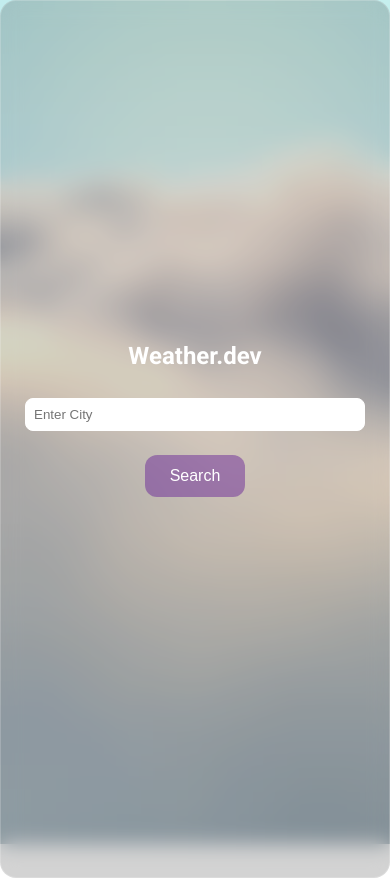
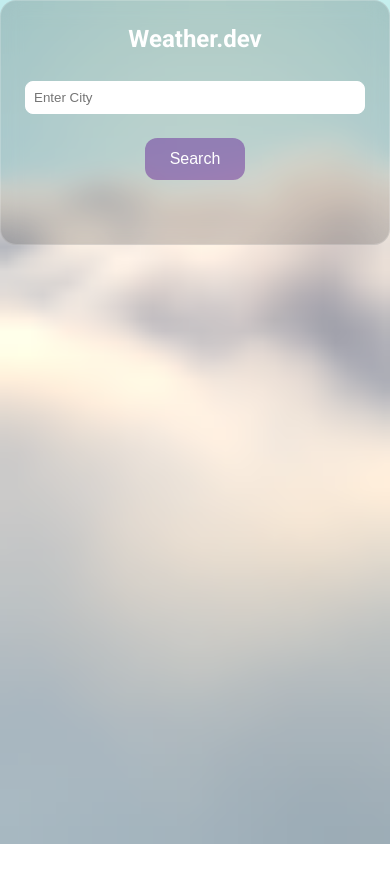
Before and after one commit to WilCoYo/weather-app, a plain HTML site: page index.html in a window 390 px wide. After the commit the page ends 844 px from the top, so only its background shows below. Drawn offline with nearby package versions, Linux system fonts and the light colour scheme; animation ran at ten frames a second.

Commit message:
adjusting the height of mobile

```diff
--- a/style.css
+++ b/style.css
@@ -154,10 +154,13 @@ button:hover {
   @media only screen and (max-width: 27rem) {
     body {
         align-items: flex-start;
+        max-height: 100vh;
+        max-height: 100dvh;
     }
 
     #weather-container {
-        height: 100vh;
+        max-height: 100vh;
+        max-height: 100dvh;
         width: 100%;
         padding: 1rem;
 
```
